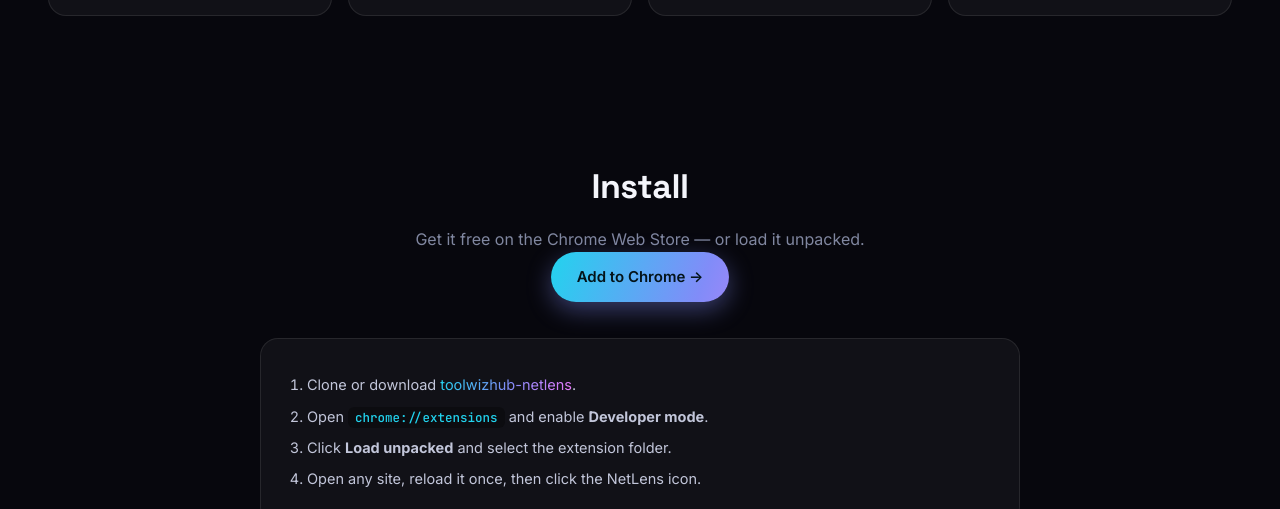
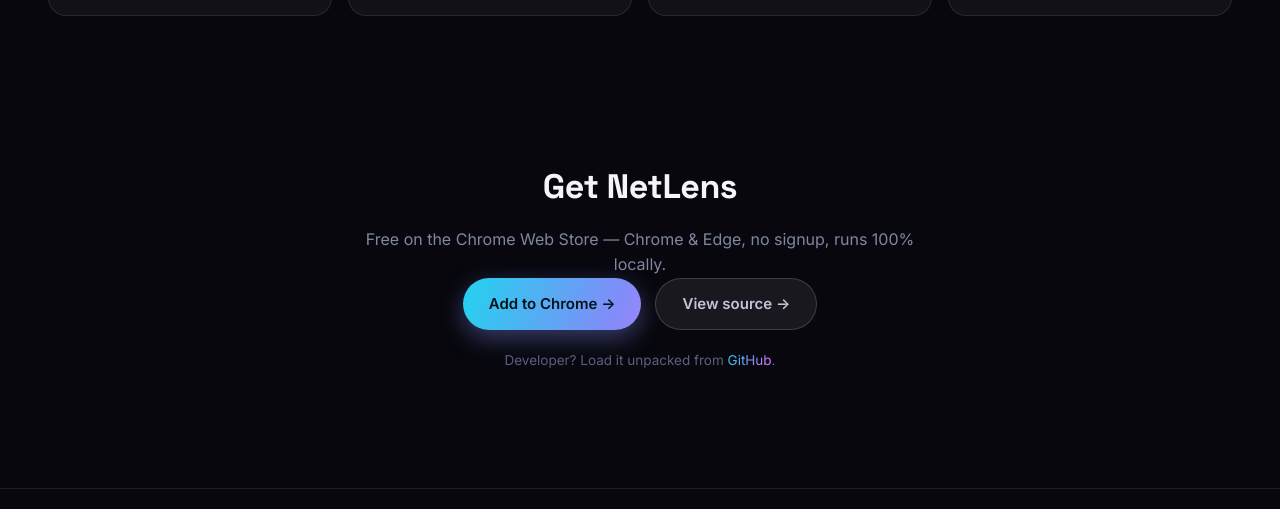
Before and after one commit to sorapallivenkatesh/toolwizhub-netlens, a browser extension: page site/index.html in a window 1280 px wide. Shown: the part 1730-2239 px from the top of the page. Drawn offline with Linux system fonts and the light colour scheme.

Commit message:
Streamline Install section now that NetLens is published
Lead with Add to Chrome + View source; reduce the load-unpacked steps to a
one-line developer note.

```diff
--- a/site/css/styles.css
+++ b/site/css/styles.css
@@ -106,6 +106,7 @@
 .step p { color: var(--muted); font-size: 13.5px; }
 .step code { font-family: var(--mono); font-size: 12px; color: var(--c1); }
 
+.install-note { text-align: center; color: var(--faint); font-size: 13.5px; margin-top: 20px; }
 .install { max-width: 760px; margin: 36px auto 0; padding: 26px; border-radius: var(--r); background: var(--glass); border: 1px solid var(--line); }
 .install ol { margin: 0; padding-left: 20px; color: var(--soft); }
 .install li { margin: 8px 0; font-size: 14.5px; }
--- a/site/index.html
+++ b/site/index.html
@@ -107,19 +107,13 @@
     </section>
 
     <section class="section" id="install">
-      <h2 class="section__title">Install</h2>
-      <p class="section__lead">Get it free on the Chrome Web Store — or load it unpacked.</p>
-      <div class="hero__cta" style="margin: 0 0 26px;">
+      <h2 class="section__title">Get NetLens</h2>
+      <p class="section__lead">Free on the Chrome Web Store — Chrome &amp; Edge, no signup, runs 100% locally.</p>
+      <div class="hero__cta">
         <a class="btn btn--primary" href="https://chromewebstore.google.com/detail/netlens-%E2%80%94-network-analyze/keambnkanebbfnmhlkffmfdbgnnflobe" target="_blank" rel="noopener">Add to Chrome →</a>
+        <a class="btn btn--ghost" href="https://github.com/sorapallivenkatesh/toolwizhub-netlens" target="_blank" rel="noopener">View source →</a>
       </div>
-      <div class="install">
-        <ol>
-          <li>Clone or download <a class="grad" href="https://github.com/sorapallivenkatesh/toolwizhub-netlens" target="_blank" rel="noopener">toolwizhub-netlens</a>.</li>
-          <li>Open <code>chrome://extensions</code> and enable <strong>Developer mode</strong>.</li>
-          <li>Click <strong>Load unpacked</strong> and select the extension folder.</li>
-          <li>Open any site, reload it once, then click the NetLens icon.</li>
-        </ol>
-      </div>
+      <p class="install-note">Developer? Load it unpacked from <a class="grad" href="https://github.com/sorapallivenkatesh/toolwizhub-netlens" target="_blank" rel="noopener">GitHub</a>.</p>
     </section>
   </main>
 
```
